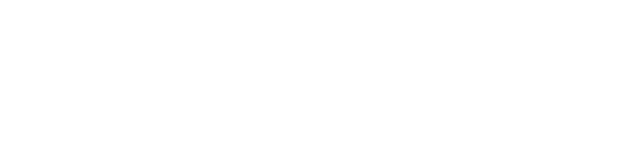
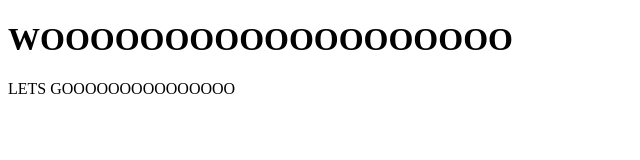
Before and after one commit to tserbest/tserbest.github.io, a plain HTML site: page index.html in a window 1280 px wide. Shown: the whole page, without its empty margins (0-640 px from the left). Drawn offline with Linux system fonts and the light colour scheme.

Commit message:
Update index.html

```diff
--- a/index.html
+++ b/index.html
@@ -1,7 +1,10 @@
 <!DOCTYPE html>
 <head>
-
+  <meta name="Timurs Website" content="">
 </head>
 <main>
-
+  <header>
+    <h1>WOOOOOOOOOOOOOOOOOOO</h1>
+    <p> LETS GOOOOOOOOOOOOOOO </p>
+  </header>
 </main>
```
